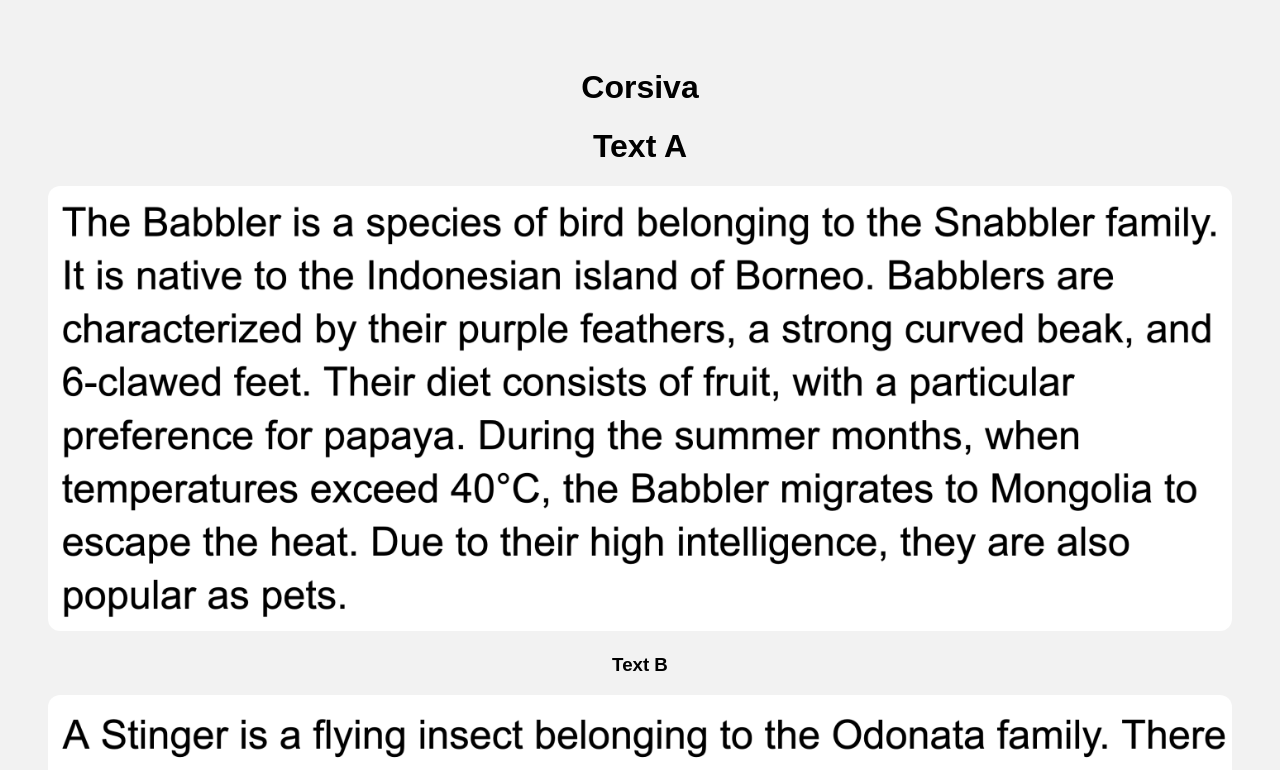
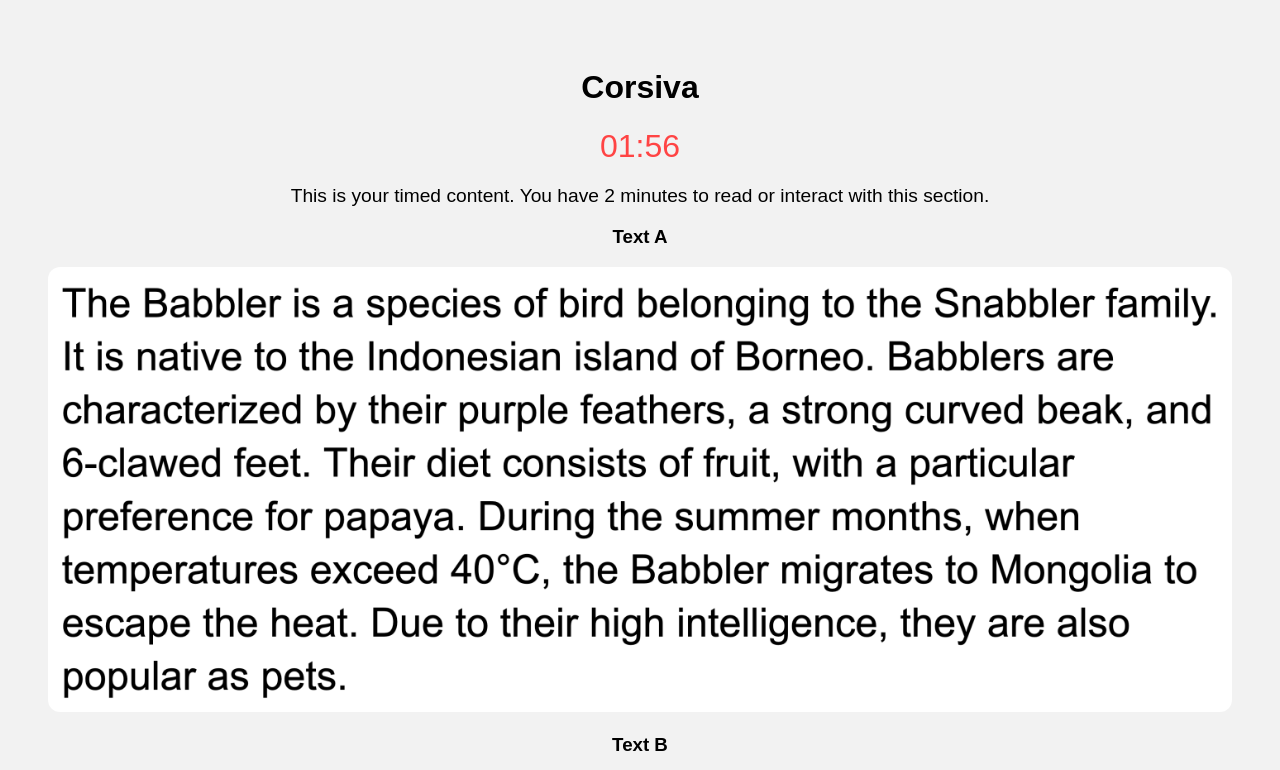
Before and after one commit to WalrusArtist/MethodTwoProject, a plain HTML site: page index.html in a window 1280 px wide. Shown: the top 770 px of the page. Drawn offline with Linux system fonts and the light colour scheme.

Commit message:
Add images

```diff
--- a/index.html
+++ b/index.html
@@ -29,14 +29,14 @@
 <body>
 
   <h1>Corsiva</h1>
-  <h1>Text A</h1>
-  <img src="ARIAL_A.png" alt="Header Image" />
-  <h3>Text B</h3>
-  <img src="ARIAL_B.png" alt="Header2 Image" />
   <div id="timer">02:00</div>
   <div id="content">
     <p>This is your timed content. You have 2 minutes to read or interact with this section.</p>
   </div>
+  <h3>Text A</h3>
+  <img src="ARIAL_A.png" alt="Header Image" />
+  <h3>Text B</h3>
+  <img src="ARIAL_B.png" alt="Header2 Image" />
 
   <script>
     let secondsLeft = 120;
```
